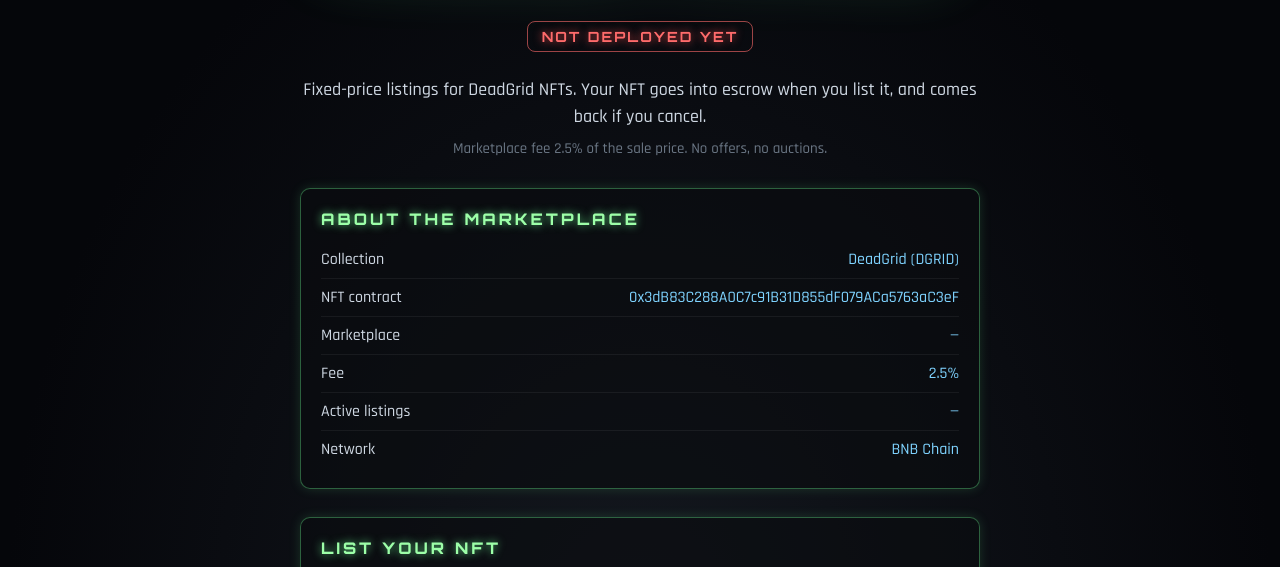
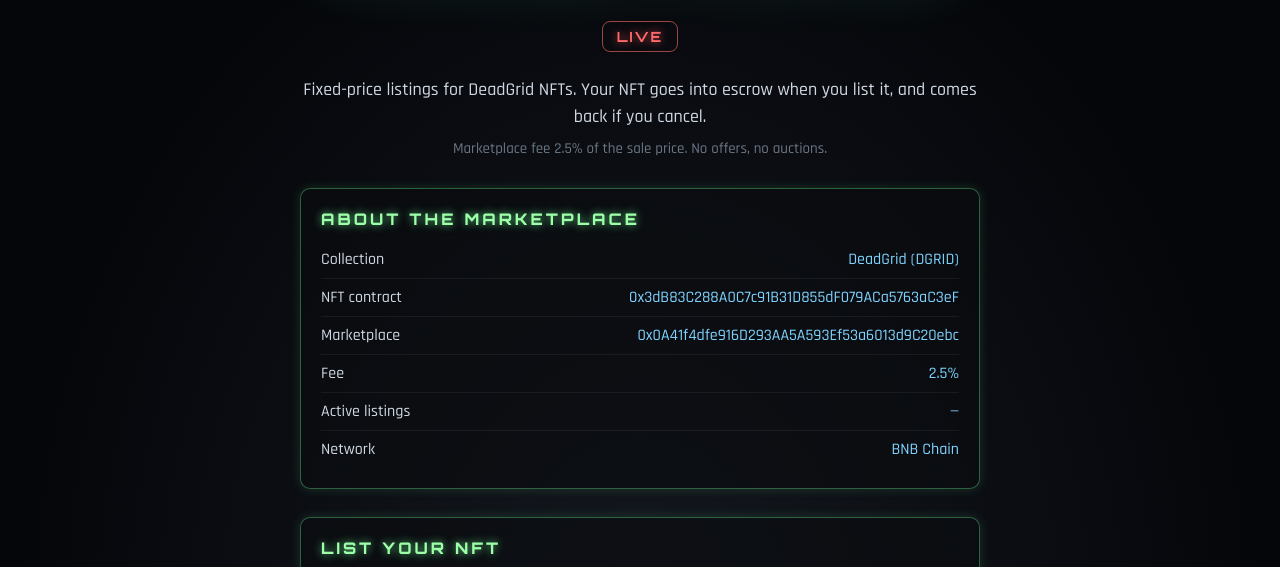
Before and after one commit to deadgrid/DeadGrid, a plain HTML site: page marketplace.html in a window 1280 px wide. Shown: the part 184-751 px from the top of the page. Drawn offline with nearby package versions, Linux system fonts and the light colour scheme.

Commit message:
Wire deployed marketplace contract

```diff
--- a/marketplace.html
+++ b/marketplace.html
@@ -141,7 +141,7 @@
   <div class="wrap">
     <h1>MARKETPLACE</h1>
     <div class="subtitle">Buy &amp; Sell DeadGrid NFTs</div>
-    <div class="badge" id="mktBadge">NOT DEPLOYED YET</div>
+    <div class="badge" id="mktBadge">DEPLOYED · LIVE</div>
     <p>Fixed-price listings for DeadGrid NFTs. Your NFT goes into escrow when you list it, and comes back if you cancel.</p>
     <p class="muted">Marketplace fee 2.5% of the sale price. No offers, no auctions.</p>
 
@@ -195,7 +195,7 @@
 <script>
   // Set by the deployer: paste the DeadGridMarketplace contract address here
   // after deploying via marketplace-deploy.html.
-  const MARKETPLACE_CONTRACT = '0x0000000000000000000000000000000000000000';
+  const MARKETPLACE_CONTRACT = '0x0A41f4dfe916D293AA5A593Ef53a6013d9C20ebc';
   const NFT_CONTRACT = '0x3dB83C288A0C7c91B31D855dF079ACa5763aC3eF';
   // Block the NFT contract was deployed in (found on-chain).
   const NFT_DEPLOY_BLOCK = 135385378;
@@ -397,7 +397,7 @@
     if (!mktEnabled){
       document.getElementById('mktAddr').textContent = '—';
       document.getElementById('mktFee').textContent = '2.5%';
-      document.getElementById('mktBadge').textContent = 'NOT DEPLOYED YET';
+      document.getElementById('mktBadge').textContent = 'DEPLOYED · LIVE';
       return;
     }
     document.getElementById('mktAddr').textContent = MARKETPLACE_CONTRACT;
```
